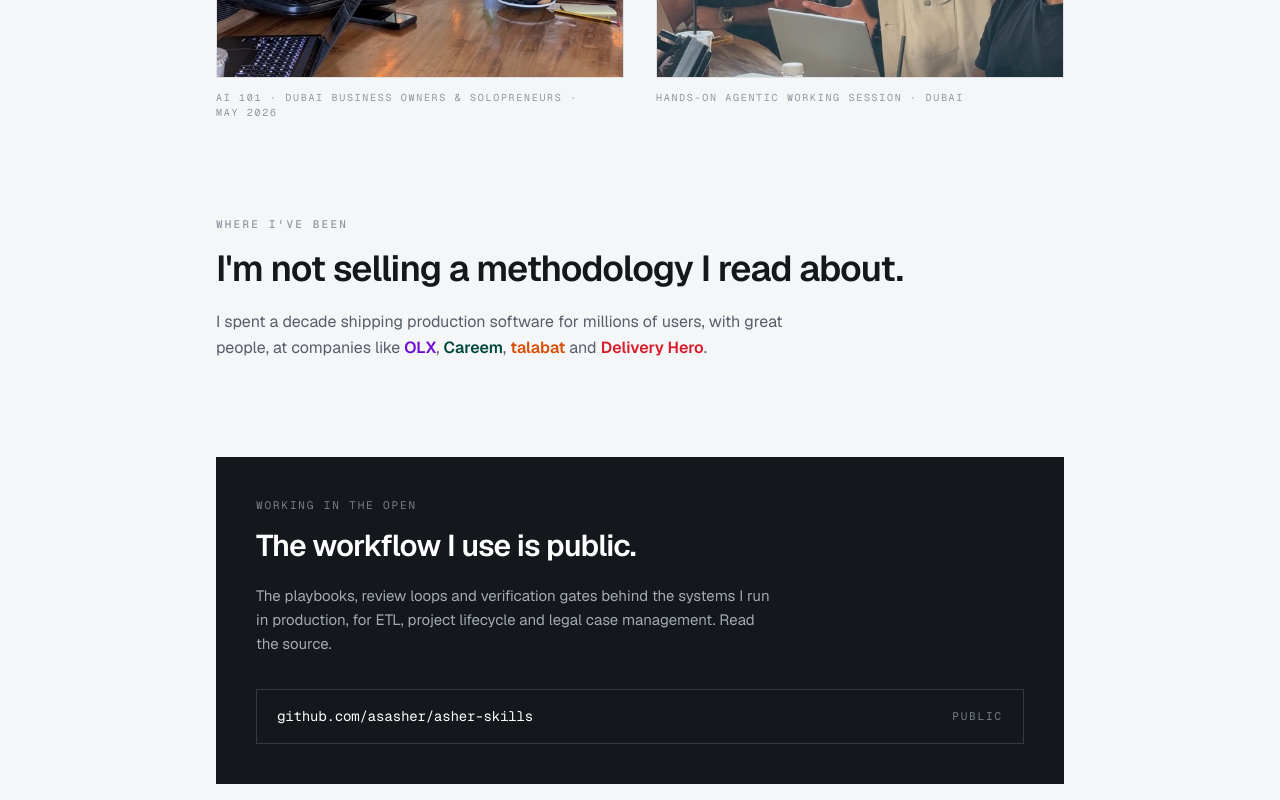
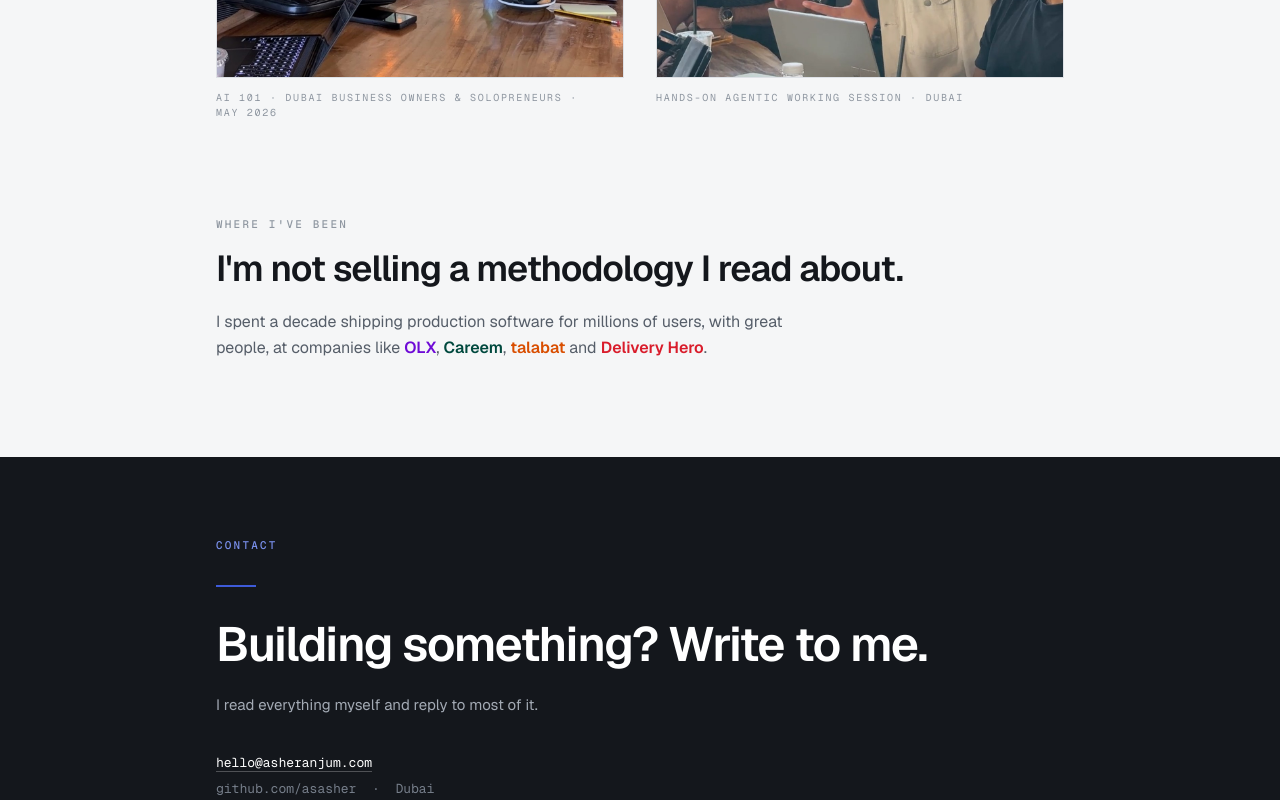
Before and after one commit to asasher/ashanjum, a Next.js app: page / in a window 1280 px wide. Shown: the part 1580-2380 px from the top of the page. Built offline with nearby package versions, Linux system fonts and the light colour scheme.

Commit message:
Remove public skills repository section

```diff
--- a/src/app/page.tsx
+++ b/src/app/page.tsx
@@ -146,7 +146,7 @@ export default function HomePage() {
         </section>
 
         {/* ---- Where I've been ---- */}
-        <section className="pt-16 md:pt-24">
+        <section className="pt-16 pb-16 md:pt-24 md:pb-24">
           <Eyebrow>Where I&apos;ve been</Eyebrow>
           <H2>I&apos;m not selling a methodology I read about.</H2>
           <p className="mt-5 max-w-[58ch] text-[16px] leading-relaxed text-ink-2">
@@ -162,33 +162,6 @@ export default function HomePage() {
           </p>
         </section>
 
-        {/* ---- In the open ---- */}
-        <section className="pt-16 pb-16 md:pt-24 md:pb-24">
-          <div className="bg-ink p-8 text-white md:p-10">
-            <p className="font-mono text-[11px] tracking-[0.17em] text-dusk-2 uppercase">
-              Working in the open
-            </p>
-            <h2 className="mt-4 text-[24px] leading-[1.15] font-semibold tracking-[-0.025em] md:text-[30px]">
-              The workflow I use is public.
-            </h2>
-            <p className="mt-5 max-w-[56ch] text-[15px] leading-relaxed text-dusk">
-              The playbooks, review loops and verification gates behind the
-              systems I run in production, for ETL, project lifecycle and
-              legal case management. Read the source.
-            </p>
-            <a
-              href="https://github.com/asasher/asher-skills"
-              className="mt-8 flex flex-wrap items-center justify-between gap-3 border border-white/15 px-5 py-4 transition-colors hover:border-white/40"
-            >
-              <span className="font-mono text-[14px] tracking-[-0.01em]">
-                github.com/asasher/asher-skills
-              </span>
-              <span className="font-mono text-[11px] tracking-[0.17em] text-dusk-2 uppercase">
-                public
-              </span>
-            </a>
-          </div>
-        </section>
       </main>
 
       {/* ---- Contact ---- */}
```
